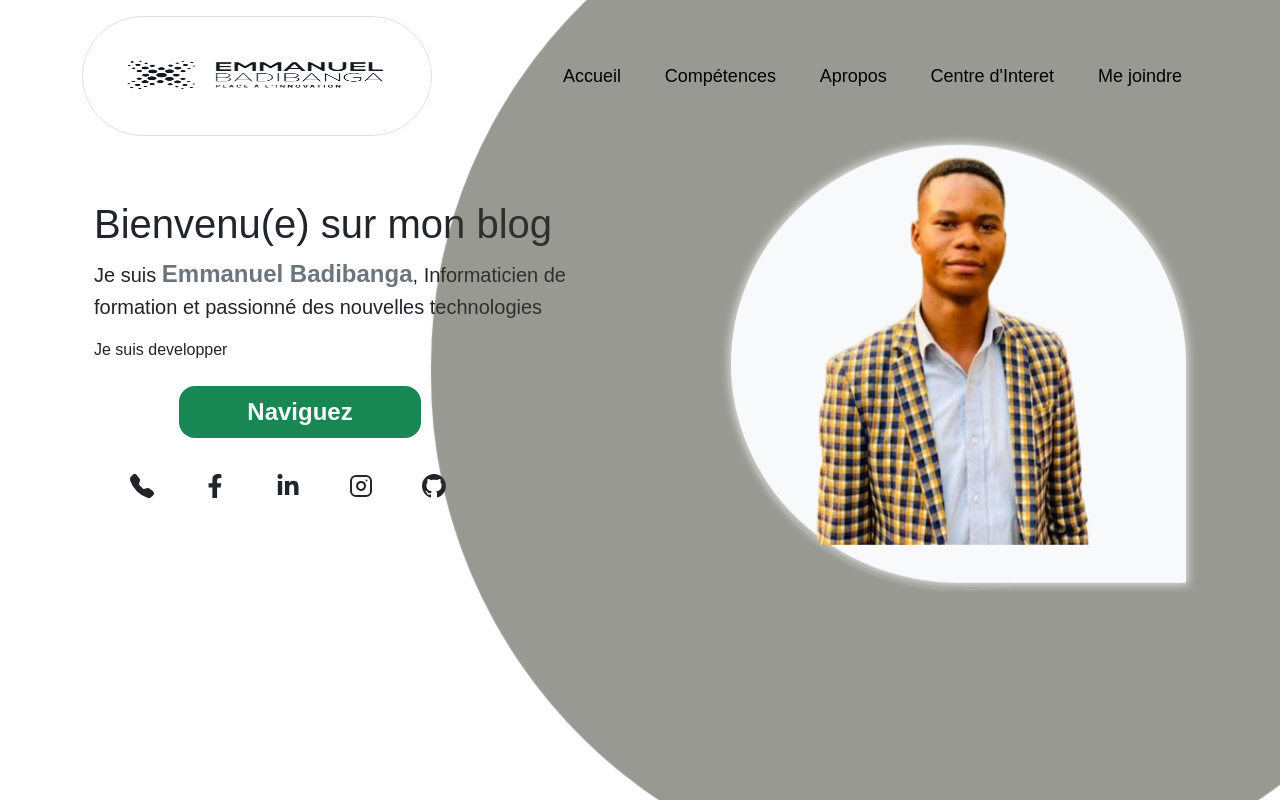
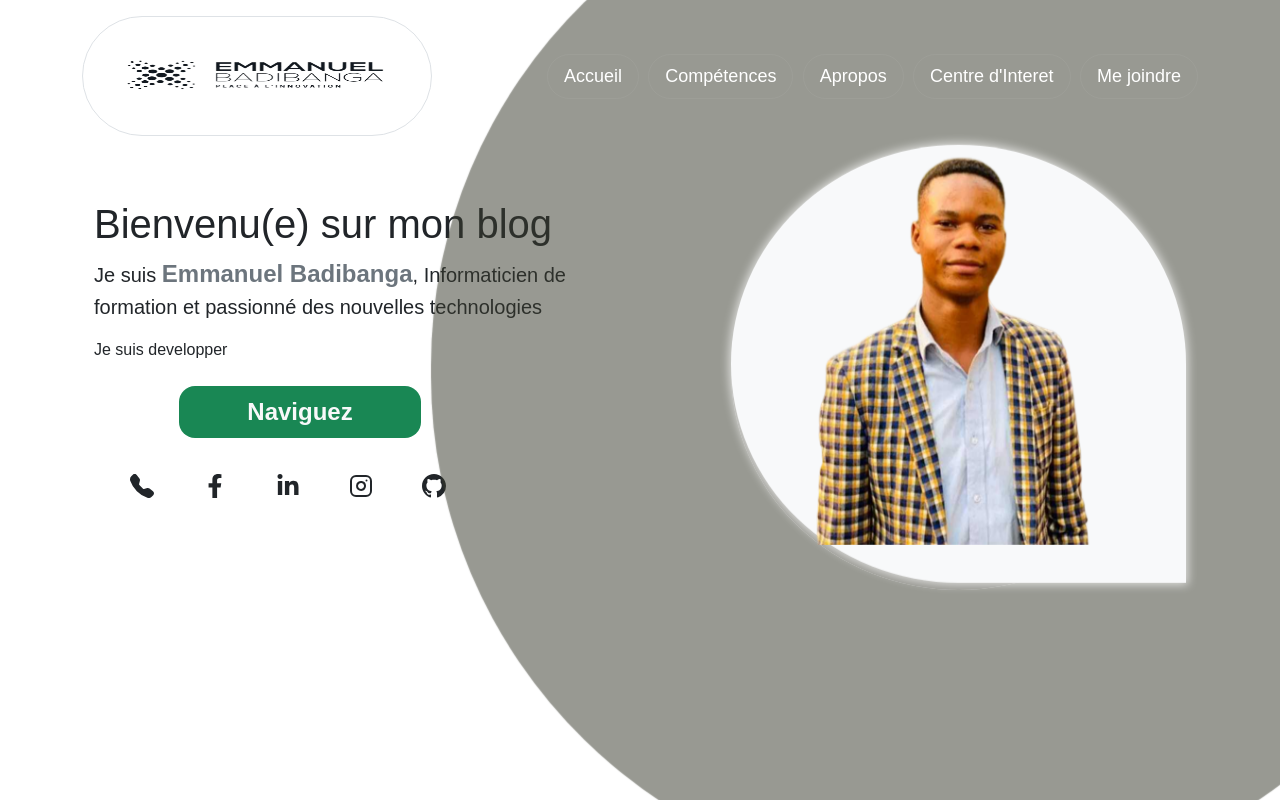
Before and after one commit to leprodigeEmmabdb/emmanuelbdb, a React (Create React App) app in the folder blog/: page / in a window 1280 px wide. Built offline with nearby package versions, Linux system fonts and the light colour scheme.

Commit message:
modification du style de navbar

```diff
--- a/blog/src/assets/css/monstyle.css
+++ b/blog/src/assets/css/monstyle.css
@@ -19,13 +19,25 @@
     padding: 0px 100px;
     margin-top: -50px;
 } */
-#navbarSupportedContent li a{
-    color: black !important;
+#navlink li a{
+    background-color:#3a3b2e00 ;
+    color: #fff;
+    border-radius: 100px;
+    border: 1px solid #ffffff0c;
     font-size: 18px;
     text-transform:inherit;
     font-family:Arial, Helvetica, sans-serif;
-    transition: 1s all;
+    transition: 0.7s all;
 }
+
+
+#navlink li a:hover,#navlink li a:active{
+    border-radius: 100px;
+    box-shadow: 0px 0px 2px 10px #fff;
+    scale: 1.1;
+
+}
+
 #navbarSupportedContent li a:hover{
     color: green !important;
 
--- a/blog/src/templates/Navabar.js
+++ b/blog/src/templates/Navabar.js
@@ -2,12 +2,12 @@ import '../assets/css/monstyle.css';
 import logo from '../assets/logo.png'
 const Navbar=()=>{
     return (
-        <nav className='navbar justify-content-between navbar-expand-lg '>
+        <nav className='navbar justify-content-between navbar-expand-lg ' >
             <div className='navbar  col-lg-4 '><a href='' className='nav-link' ><img src={logo} alt="" width={350} height={120} className='border rounded-pill' /></a></div>
             <button className="navbar-toggler" type="button" data-bs-toggle="collapse" data-bs-target="#navbarSupportedContent" aria-controls="navbarSupportedContent" aria-expanded="false" aria-label="Toggle navigation">
             <span className="navbar-toggler-icon"></span>
           </button>
-            <ul className='collapse navbar-collapse navbar nav col-lg-1 offset-1 ' id='navbarSupportedContent'>
+            <ul className='collapse navbar-collapse navbar nav col-lg-1 offset-1 ' id='navlink'>
                 <li className="nav-item "><a href="#Banner" className="nav-link active  ">Accueil</a></li>
                 <li className="nav-item"><a href="#Skills" className="nav-link ">Compétences</a></li>
                 <li  className="nav-item"><a href="#About" className="nav-link ">Apropos</a></li>
```
